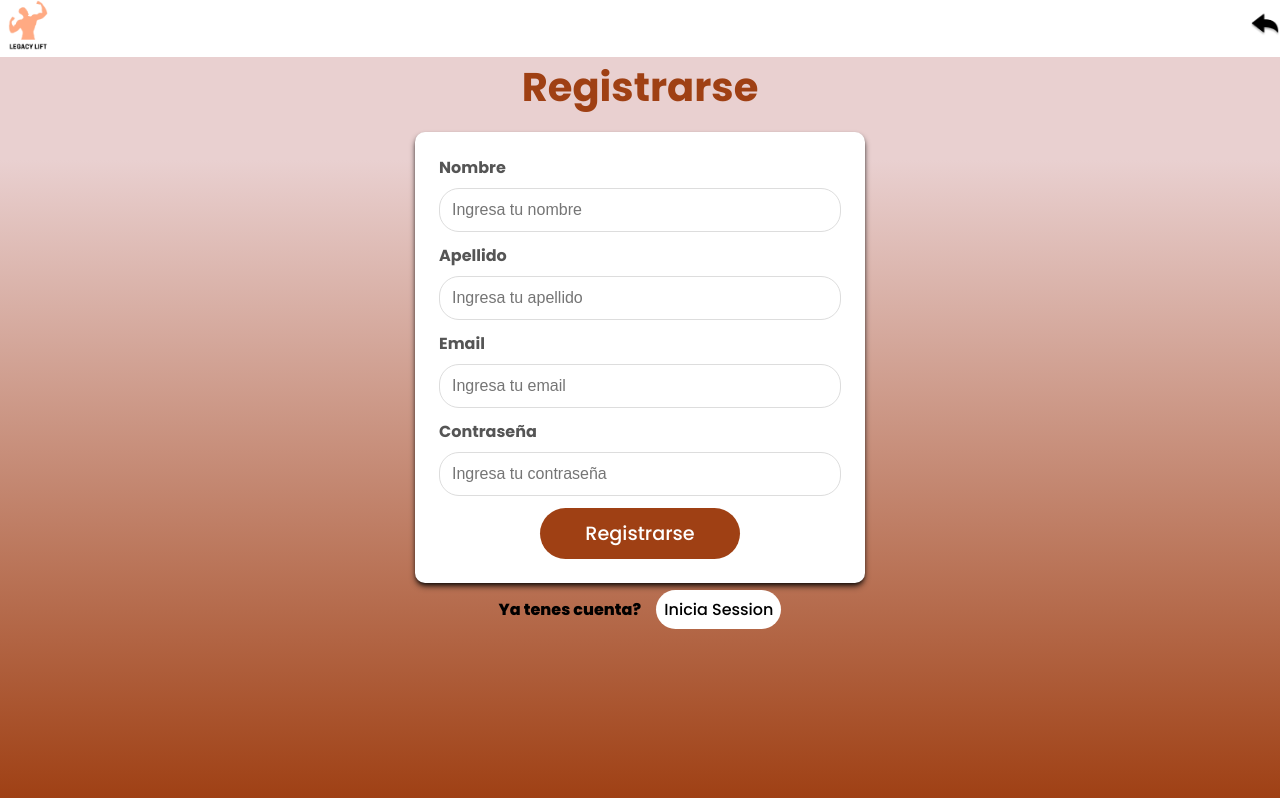
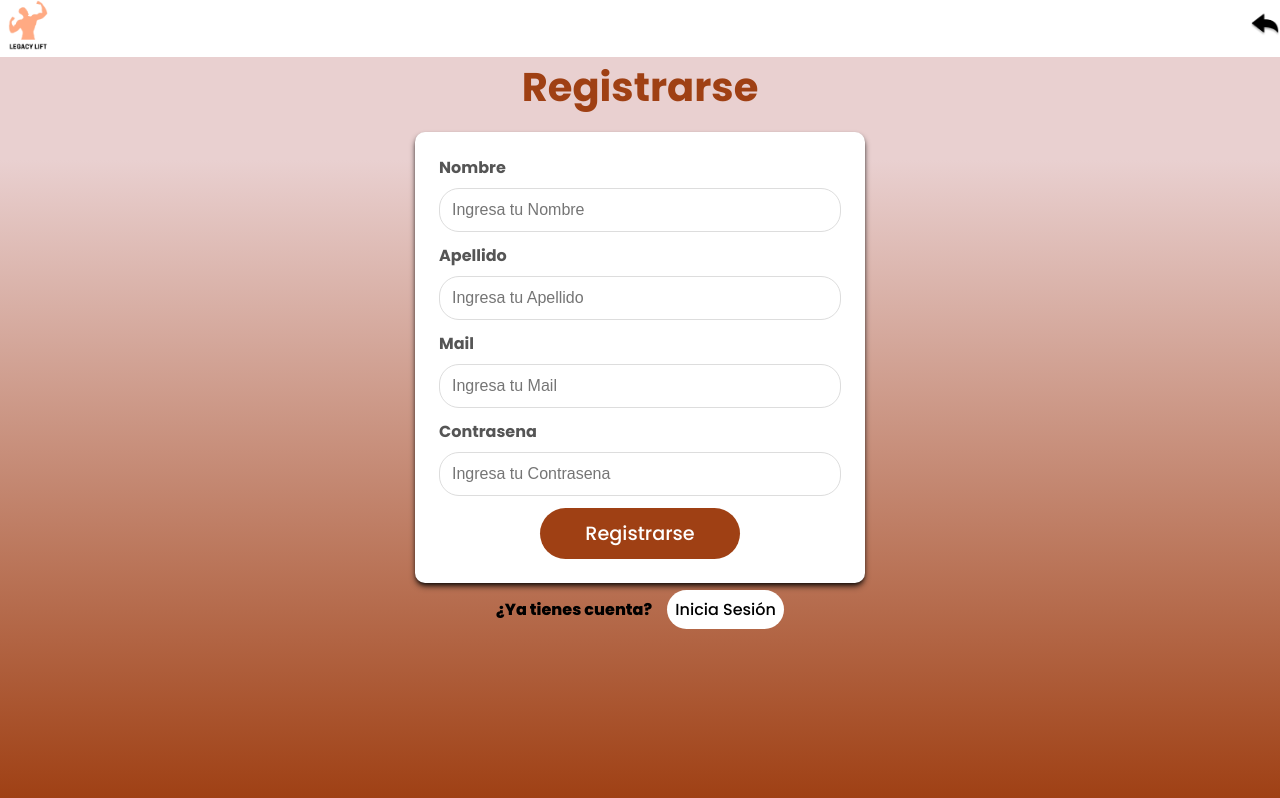
Before and after one commit to DemiGarf/LegacyFit, a React (Vite) app: page / in a window 1280 px wide. Built offline with nearby package versions, Linux system fonts and the light colour scheme.

Commit message:
inicio de sesion con presi

```diff
--- a/src/components/Home.tsx
+++ b/src/components/Home.tsx
@@ -1,38 +1,97 @@
-import React from 'react';
+import React, { useState } from 'react';
 import "../App.css"
 
+const Home: React.FC = () => {
+    const [Nombre, setNombre] = useState('');
+    const [Apellido, setApellido] = useState('');
+    const [Mail, setMail] = useState('');
+    const [Contrasena, setContrasena] = useState('');
 
-const Home: React.FC = () => {
+    const handleSubmit = async (e: React.FormEvent) => {
+        e.preventDefault();
+
+        const userData = {
+            Nombre,
+            Apellido,
+            Mail,
+            Contrasena,
+        };
+
+        try {
+            const response = await fetch('https://legacy-fit-pp4p.vercel.app/user/Create', {
+                method: 'POST',
+                headers: {
+                    'Content-Type': 'application/json'
+                },
+                body: JSON.stringify(userData)
+            });
+
+            if (response.ok) {
+                console.log('Usuario registrado con éxito');
+                // Redireccionar o mostrar mensaje de éxito
+                // ejercicioLista
+                window.location.href = "/lista"
+            } else {
+                console.error('Error al registrar el usuario');
+            }
+        } catch (error) {
+            console.error('Error en la petición:', error);
+        }
+    };
+
     return (
         <div className="home">
-            <h2 className="main-title">Registrarse</h2> {/* Título fuera del contenedor del formulario */}
+            <h2 className="main-title">Registrarse</h2>
             <div className="login-container">
-                <form action='/lista' method='GET' className="login-form">
+                <form onSubmit={handleSubmit} className="login-form">
                     <div className="form-group">
                         <label htmlFor="nombre">Nombre</label>
-                        <input type="text" id="nombre" placeholder="Ingresa tu nombre" />
+                        <input
+                            type="text"
+                            id="nombre"
+                            placeholder="Ingresa tu Nombre"
+                            value={Nombre}
+                            onChange={(e) => setNombre(e.target.value)}
+                        />
                     </div>
                     <div className="form-group">
                         <label htmlFor="apellido">Apellido</label>
-                        <input type="text" id="apellido" placeholder="Ingresa tu apellido" />
+                        <input
+                            type="text"
+                            id="apellido"
+                            placeholder="Ingresa tu Apellido"
+                            value={Apellido}
+                            onChange={(e) => setApellido(e.target.value)}
+                        />
                     </div>
                     <div className="form-group">
-                        <label htmlFor="email">Email</label>
-                        <input type="email" id="email" placeholder="Ingresa tu email" />
+                        <label htmlFor="mail">Mail</label>
+                        <input
+                            type="email"
+                            id="mail"
+                            placeholder="Ingresa tu Mail"
+                            value={Mail}
+                            onChange={(e) => setMail(e.target.value)}
+                        />
                     </div>
                     <div className="form-group">
-                        <label htmlFor="password">Contraseña</label>
-                        <input type="password" id="password" placeholder="Ingresa tu contraseña" />
+                        <label htmlFor="contrasena">Contrasena</label>
+                        <input
+                            type="password"
+                            id="contrasena"
+                            placeholder="Ingresa tu Contrasena"
+                            value={Contrasena}
+                            onChange={(e) => setContrasena(e.target.value)}
+                        />
                     </div>
                     <button type="submit" className="submit-button">Registrarse</button>
                 </form>
             </div>
             <div>
-                <p className="login-desc">Ya tenes cuenta? &nbsp; &nbsp; <a href="/iniciar-session">Inicia Session</a></p>
+                <p className="login-desc">¿Ya tienes cuenta? &nbsp; &nbsp; <a href="/iniciar-session">Inicia Sesión</a></p>
             </div>
         </div>
     );
 };
 
-
 export default Home;
--- a/src/components/InicioSession.tsx
+++ b/src/components/InicioSession.tsx
@@ -1,22 +1,57 @@
-
-
+import { useState } from 'react';
 import React from 'react';
 import "../App.css"
 
 
 const InicioSession: React.FC = () => {
+    const [Mail, setMail] = useState('');
+    const [Contrasena, setContrasena] = useState('');
+    const handleSubmit = async (e: React.FormEvent) => {
+        e.preventDefault();
+
+        const userData = {
+            Mail,
+            Contrasena,
+        };
+
+        try {
+            const response = await fetch('https://legacy-fit-pp4p.vercel.app/user/Create', {
+                method: 'POST',
+                headers: {
+                    'Content-Type': 'application/json'
+                },
+                body: JSON.stringify(userData)
+            });
+
+            if (response.ok) {
+                console.log('Usuario registrado con éxito');
+                // Redireccionar o mostrar mensaje de éxito
+                // ejercicioLista
+                window.location.href = "/lista"
+            } else {
+                console.error('Error al registrar el usuario');
+            }
+        } catch (error) {
+            console.error('Error en la petición:', error);
+        }
+    };
     return (
         <div className="home">
             <h2 className="main-title">Inicio Sesion</h2> {/* Título fuera del contenedor del formulario */}
             <div className="login-container">
-                <form action='/lista' method='GET' className="login-form">
+                <form onSubmit={handleSubmit} className="login-form">
                     <div className="form-group">
                         <label htmlFor="email">Email</label>
-                        <input type="text" id="email" placeholder='email o telefono'/>
+                        <input
+                        type="email"
+                        value={Mail}
+                            onChange={(e) => setMail(e.target.value)}
+                         id="email" placeholder='email o telefono'/>
                     </div>
                     <div className="form-group">
                         <label htmlFor="password">Contraseña</label>
-                        <input type="password" id="password" placeholder="Ingresa tu contraseña" />
+                        <input value={Contrasena} onChange={(e) => setContrasena(e.target.value)}
+                         type="password" id="password" placeholder="Ingresa tu contraseña" />
                     </div>
                     <button type="submit" className="submit-button">Iniciar Sesion</button>
                 </form>
```
